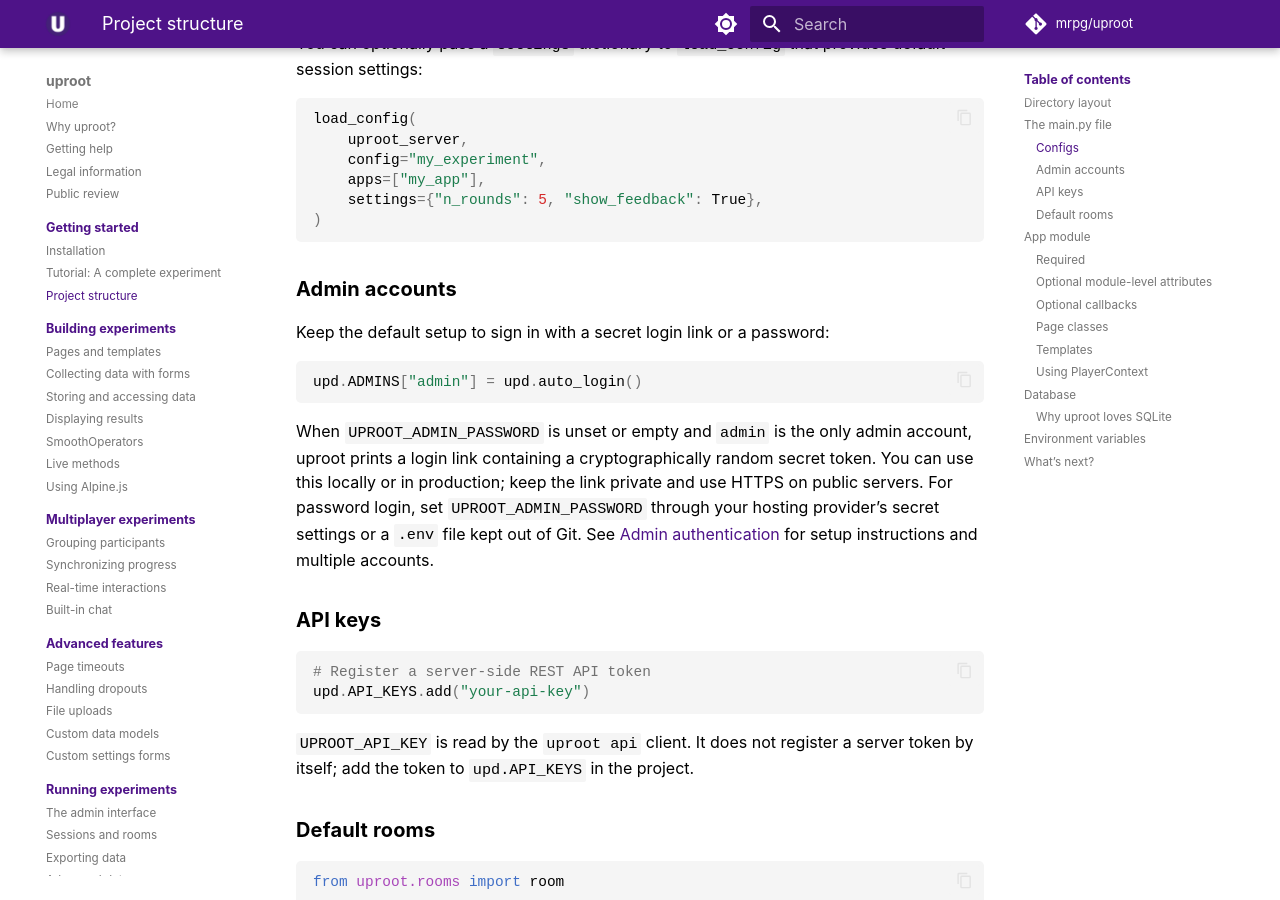
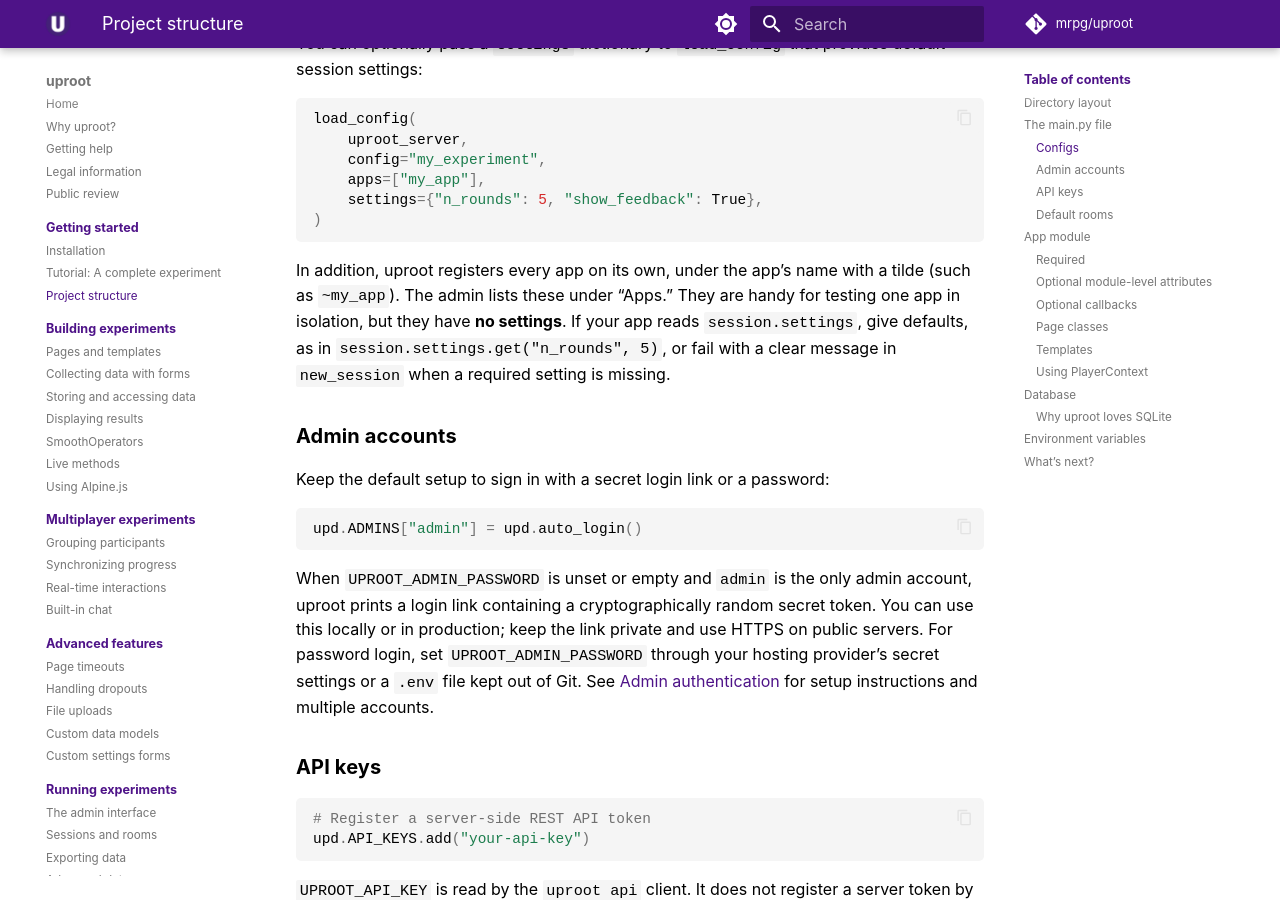
Before and after one commit to mrpg/uproot-docs, an MkDocs documentation site: the page built from docs/getting-started/project-structure.md, in a window 1280 px wide and 900 px high, scrolled down 1575 px. Built offline with MkDocs 1.6.1 and Material for MkDocs 9.7.7, drawn with Linux system fonts in a browser that asks for light colours; some web fonts are replaced; comment, search, counter and statistics services are not loaded.

Commit message:
Document the automatic single-app configs
Explain that uproot registers each app as ~app_name and that these
configs have no settings.

````diff
--- a/docs/getting-started/project-structure.md
+++ b/docs/getting-started/project-structure.md
@@ -73,6 +73,8 @@ load_config(
     settings={"n_rounds": 5, "show_feedback": True},
 )
 ```
+
+In addition, uproot registers every app on its own, under the app’s name with a tilde (such as `~my_app`). The admin lists these under “Apps.” They are handy for testing one app in isolation, but they have **no settings**. If your app reads `session.settings`, give defaults, as in `session.settings.get("n_rounds", 5)`, or fail with a clear message in `new_session` when a required setting is missing.
 
 ### Admin accounts
 
````
